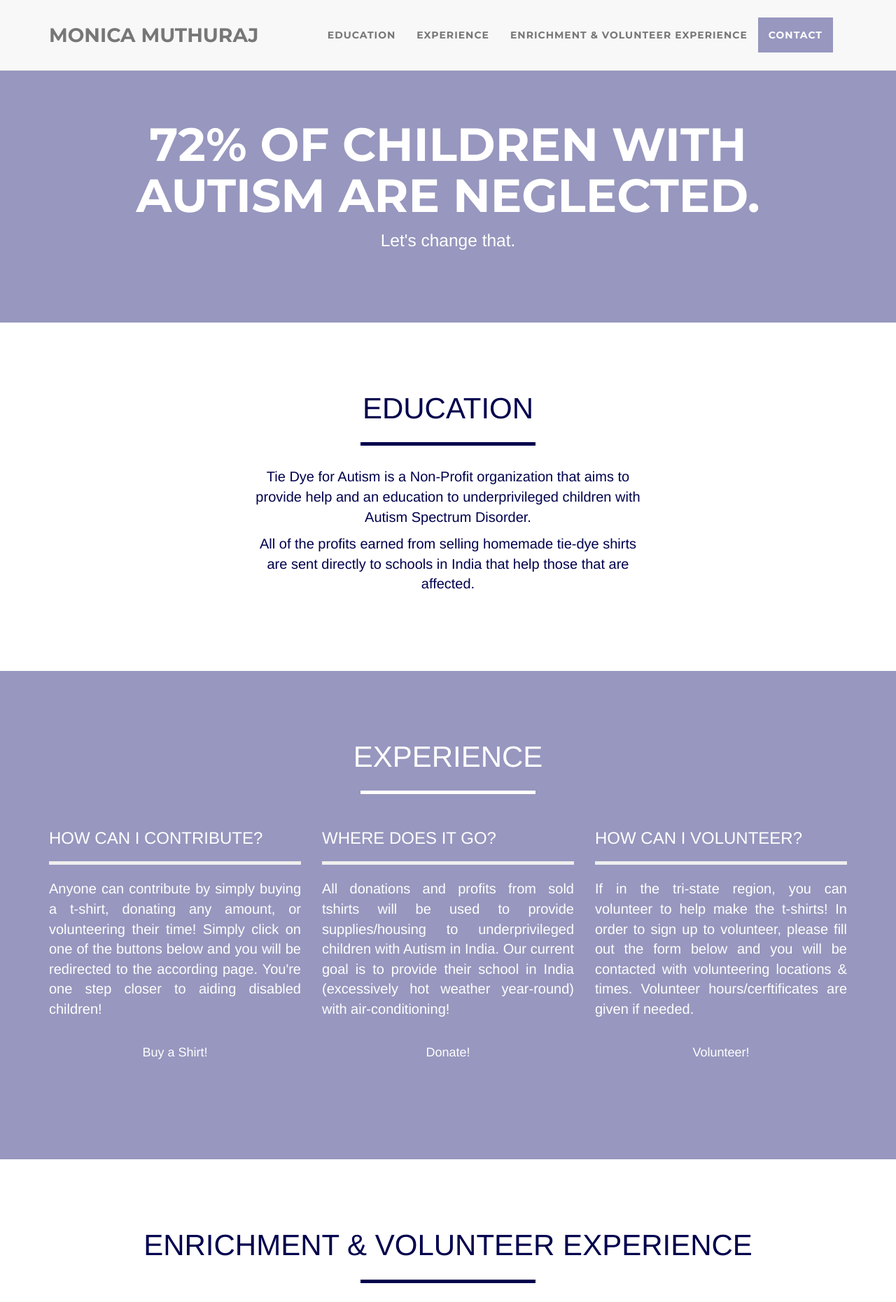
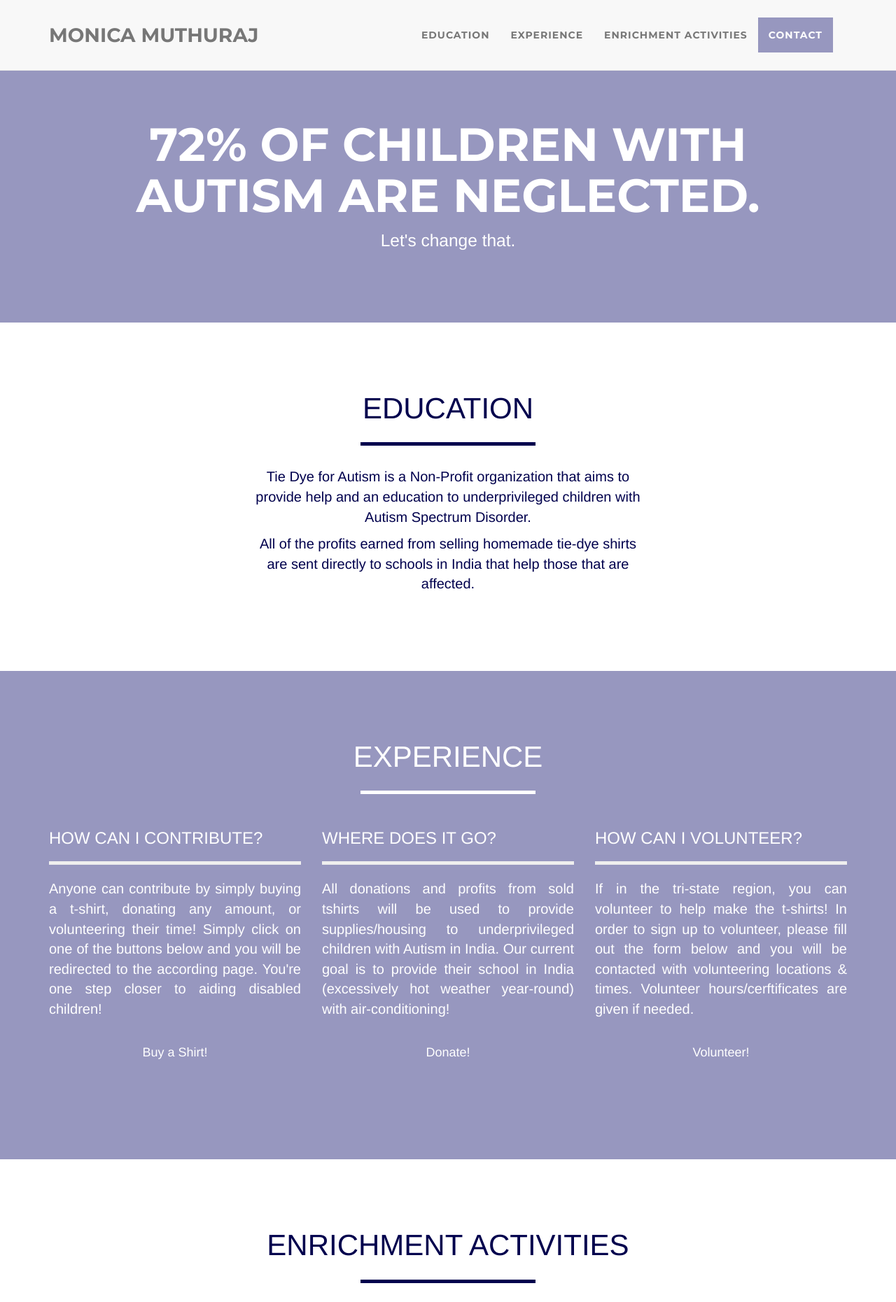
Before and after one commit to typicalmonica/monicamuthuraj, a website with bundled scripts: page index.html in a window 1280 px wide. Shown: the top 1861 px of the page at 70% size. Built offline with nearby package versions, Linux system fonts and the light colour scheme; a script that the page names is missing; files whose address does not match are found by name.

Commit message:
Update index.html

```diff
--- a/index.html
+++ b/index.html
@@ -65,7 +65,7 @@
                         <a href="#faq">Experience</a>
                     </li>
                     <li class="page-scroll">
-                        <a href="#team">Enrichment & Volunteer Experience</a>
+                        <a href="#team">Enrichment Activities</a>
                     </li>
                     <li class="page-scroll">
                         <a href="#contact">Contact</a>
@@ -170,7 +170,7 @@
         <div class="container">
             <div class="row">
                 <div class="col-lg-12 text-center">
-                    <h2>Enrichment & Volunteer Experience</h2>
+                    <h2>Enrichment Activities</h2>
                     <hr class="star-primary">
                 </div>
 		</div>
```
